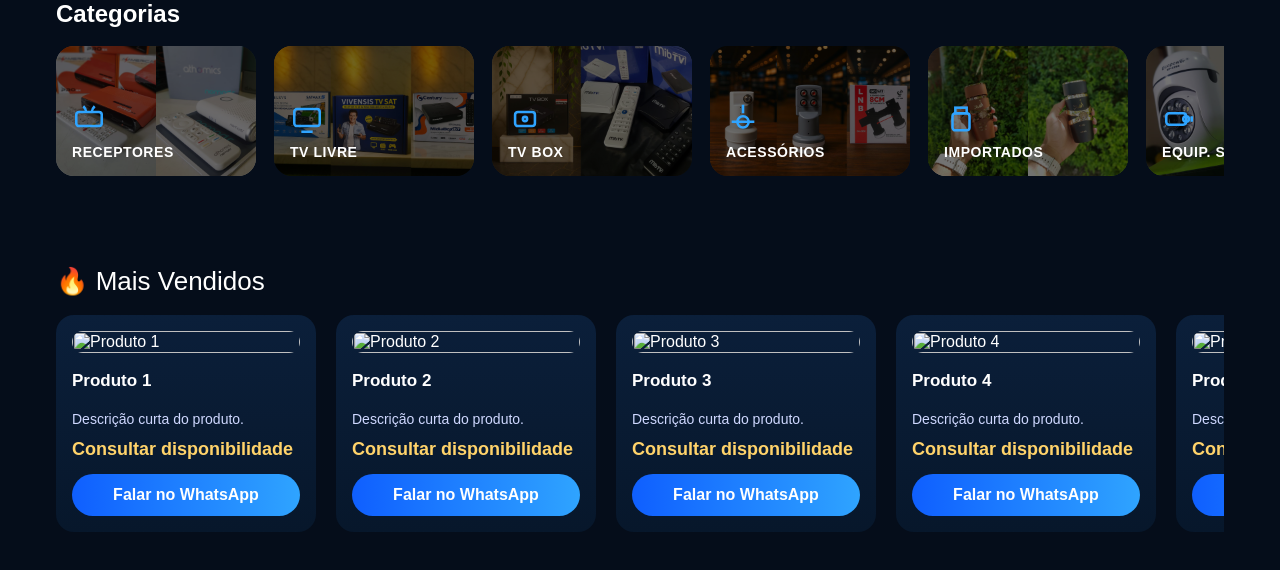
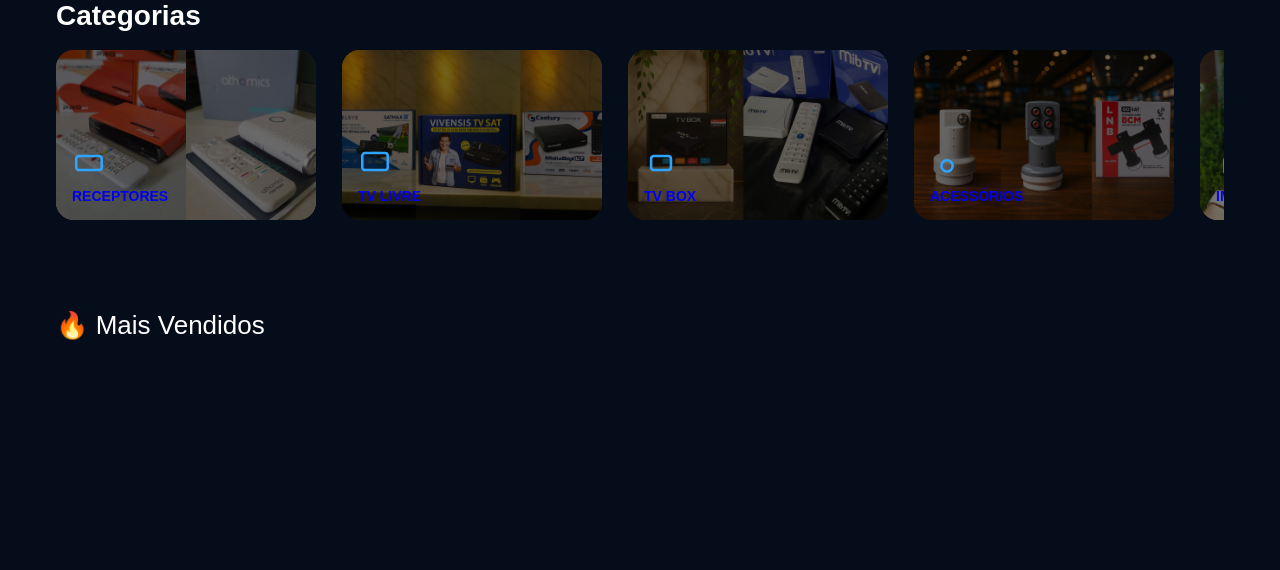
Before and after one commit to mtuber2k23-spec/brasilsat, a plain HTML site: page index.html in a window 1280 px wide. Drawn offline with Linux system fonts and the light colour scheme.

Commit message:
Update index.html

```diff
--- a/index.html
+++ b/index.html
@@ -1,5 +1,15 @@
-<!-- CARROSSEL DE CATEGORIAS - IMAGEM REAL COM OVERLAY -->
+<!-- ================== CARROSSEL DE CATEGORIAS ================== -->
 <style>
+* { box-sizing: border-box; }
+
+body {
+  margin: 0;
+  background: #050d1a;
+  font-family: Arial, Helvetica, sans-serif;
+  color: #ffffff;
+}
+
+/* ---------- CATEGORIAS ---------- */
 .categories-wrapper {
   max-width: 1200px;
   margin: 0 auto 48px;
@@ -9,7 +19,6 @@
 .categories-title {
   font-size: 24px;
   margin-bottom: 18px;
-  color: #ffffff;
   font-weight: 600;
 }
 
@@ -79,119 +88,10 @@
 .category-name {
   font-size: 14px;
   font-weight: 600;
-  letter-spacing: 0.04em;
   text-transform: uppercase;
-  color: #ffffff;
-}
-</style>
-
-<div class="categories-wrapper">
-  <div class="categories-title">Categorias</div>
-
-  <div class="categories-carousel">
-
-    <!-- RECEPTORES -->
-    <a href="#" class="category-card" style="background-image:url('receptores.jpg')">
-      <div class="category-content">
-        <div class="category-icon">
-          <svg viewBox="0 0 24 24">
-            <rect x="3" y="7" width="18" height="10" rx="2"/>
-            <path d="M8 3c2 2 2 4 2 4"/>
-            <path d="M16 3c-2 2-2 4-2 4"/>
-          </svg>
-        </div>
-        <div class="category-name">Receptores</div>
-      </div>
-    </a>
-
-    <!-- TV LIVRE -->
-    <a href="#" class="category-card" style="background-image:url('tvlivre.jpg')">
-      <div class="category-content">
-        <div class="category-icon">
-          <svg viewBox="0 0 24 24">
-            <rect x="3" y="5" width="18" height="12" rx="2"/>
-            <line x1="8" y1="21" x2="16" y2="21"/>
-          </svg>
-        </div>
-        <div class="category-name">TV Livre</div>
-      </div>
-    </a>
-
-    <!-- TV BOX -->
-    <a href="#" class="category-card" style="background-image:url('tvbox.jpg')">
-      <div class="category-content">
-        <div class="category-icon">
-          <svg viewBox="0 0 24 24">
-            <rect x="5" y="7" width="14" height="10" rx="2"/>
-            <circle cx="12" cy="12" r="1.5"/>
-          </svg>
-        </div>
-        <div class="category-name">TV Box</div>
-      </div>
-    </a>
-
-    <!-- ACESSÓRIOS (ANTENA) -->
-    <a href="#" class="category-card" style="background-image:url('acessorios.jpg')">
-      <div class="category-content">
-        <div class="category-icon">
-          <svg viewBox="0 0 24 24">
-            <circle cx="12" cy="14" r="4"/>
-            <path d="M12 2v6"/>
-            <path d="M4 14h16"/>
-          </svg>
-        </div>
-        <div class="category-name">Acessórios</div>
-      </div>
-    </a>
-
-    <!-- IMPORTADOS (PERFUME) -->
-    <a href="#" class="category-card" style="background-image:url('importados.jpg')">
-      <div class="category-content">
-        <div class="category-icon">
-          <svg viewBox="0 0 24 24">
-            <rect x="8" y="4" width="8" height="4"/>
-            <rect x="6" y="8" width="12" height="12" rx="2"/>
-          </svg>
-        </div>
-        <div class="category-name">Importados</div>
-      </div>
-    </a>
-
-    <!-- SEGURANÇA (CÂMERA) -->
-    <a href="#" class="category-card" style="background-image:url('seguranca.jpg')">
-      <div class="category-content">
-        <div class="category-icon">
-          <svg viewBox="0 0 24 24">
-            <rect x="3" y="8" width="14" height="8" rx="2"/>
-            <circle cx="17" cy="12" r="2"/>
-            <path d="M21 10v4"/>
-          </svg>
-        </div>
-        <div class="category-name">Equip. Segurança</div>
-      </div>
-    </a>
-
-  </div>
-</div>
-
-<!DOCTYPE html>
-<html lang="pt-br">
-<head>
-<meta charset="UTF-8">
-<meta name="viewport" content="width=device-width, initial-scale=1.0">
-
-<title>Catálogo Brasil Sat</title>
-
-<style>
-* { box-sizing: border-box; }
-
-body {
-  margin: 0;
-  background: #050d1a;
-  font-family: Arial, Helvetica, sans-serif;
-  color: #ffffff;
 }
 
+/* ---------- MAIS VENDIDOS ---------- */
 .catalog-wrapper {
   max-width: 1200px;
   margin: 0 auto;
@@ -207,7 +107,6 @@
   margin-bottom: 18px;
 }
 
-/* CARROSSEL */
 .carousel {
   display: flex;
   gap: 20px;
@@ -219,13 +118,11 @@
 .carousel::-webkit-scrollbar {
   height: 6px;
 }
-
 .carousel::-webkit-scrollbar-thumb {
   background: #1e90ff;
   border-radius: 10px;
 }
 
-/* CARD */
 .product-card {
   background: linear-gradient(180deg, #0b1f3a, #07172b);
   border-radius: 18px;
@@ -272,133 +169,123 @@
   background: linear-gradient(90deg, #0f5fff, #2fa4ff);
   color: #ffffff;
 }
+
+/* ================== AJUSTE DESKTOP ================== */
+@media (min-width: 1024px) {
+
+  .categories-title {
+    font-size: 28px;
+  }
+
+  .categories-carousel {
+    gap: 26px;
+  }
+
+  .category-card {
+    min-width: 260px;
+    height: 170px;
+  }
+
+  .carousel {
+    gap: 28px;
+  }
+
+  .product-card {
+    width: 300px;
+    padding: 18px;
+  }
+
+  .product-card h3 {
+    font-size: 18px;
+  }
+
+  .price {
+    font-size: 20px;
+  }
+}
 </style>
-</head>
 
-<body>
+<!-- ================== HTML ================== -->
 
-<div class="catalog-wrapper">
+<div class="categories-wrapper">
+  <div class="categories-title">Categorias</div>
 
-  <!-- MAIS VENDIDOS -->
-  <div class="category">
-    <div class="category-title">🔥 Mais Vendidos</div>
+  <div class="categories-carousel">
 
-    <div class="carousel">
+    <a href="#" class="category-card" style="background-image:url('receptores.jpg')">
+      <div class="category-content">
+        <div class="category-icon">
+          <svg viewBox="0 0 24 24">
+            <rect x="3" y="7" width="18" height="10" rx="2"/>
+          </svg>
+        </div>
+        <div class="category-name">Receptores</div>
+      </div>
+    </a>
 
-      <!-- PRODUTO 1 -->
-      <div class="product-card">
-        <img src="IMAGEM_1" alt="Produto 1">
-        <h3>Produto 1</h3>
-        <p>Descrição curta do produto.</p>
-        <div class="price">Consultar disponibilidade</div>
-        <a class="btn" href="https://wa.me/55SEUNUMERO?text=Tenho%20interesse%20no%20Produto%201" target="_blank">
-          Falar no WhatsApp
+    <a href="#" class="category-card" style="background-image:url('tvlivre.jpg')">
+      <div class="category-content">
+        <div class="category-icon">
+          <svg viewBox="0 0 24 24">
+            <rect x="3" y="5" width="18" height="12" rx="2"/>
+          </svg>
+        </div>
+        <div class="category-name">TV Livre</div>
+      </div>
     </a>
+
+    <a href="#" class="category-card" style="background-image:url('tvbox.jpg')">
+      <div class="category-content">
+        <div class="category-icon">
+          <svg viewBox="0 0 24 24">
+            <rect x="5" y="7" width="14" height="10" rx="2"/>
+          </svg>
         </div>
+        <div class="category-name">TV Box</div>
+      </div>
+    </a>
 
-      <!-- PRODUTO 2 -->
-      <div class="product-card">
-        <img src="IMAGEM_2" alt="Produto 2">
-        <h3>Produto 2</h3>
-        <p>Descrição curta do produto.</p>
-        <div class="price">Consultar disponibilidade</div>
-        <a class="btn" href="https://wa.me/55SEUNUMERO?text=Tenho%20interesse%20no%20Produto%202" target="_blank">
-          Falar no WhatsApp
+    <a href="#" class="category-card" style="background-image:url('acessorios.jpg')">
+      <div class="category-content">
+        <div class="category-icon">
+          <svg viewBox="0 0 24 24">
+            <circle cx="12" cy="14" r="4"/>
+          </svg>
+        </div>
+        <div class="category-name">Acessórios</div>
+      </div>
     </a>
+
+    <a href="#" class="category-card" style="background-image:url('importados.jpg')">
+      <div class="category-content">
+        <div class="category-icon">
+          <svg viewBox="0 0 24 24">
+            <rect x="6" y="8" width="12" height="12" rx="2"/>
+          </svg>
         </div>
+        <div class="category-name">Importados</div>
+      </div>
+    </a>
 
-      <!-- PRODUTO 3 -->
-      <div class="product-card">
-        <img src="IMAGEM_3" alt="Produto 3">
-        <h3>Produto 3</h3>
-        <p>Descrição curta do produto.</p>
-        <div class="price">Consultar disponibilidade</div>
-        <a class="btn" href="https://wa.me/55SEUNUMERO?text=Tenho%20interesse%20no%20Produto%203" target="_blank">
-          Falar no WhatsApp
+    <a href="#" class="category-card" style="background-image:url('seguranca.jpg')">
+      <div class="category-content">
+        <div class="category-icon">
+          <svg viewBox="0 0 24 24">
+            <rect x="3" y="8" width="14" height="8" rx="2"/>
+          </svg>
+        </div>
+        <div class="category-name">Equip. Segurança</div>
+      </div>
     </a>
-      </div>
-
-      <!-- PRODUTO 4 -->
-      <div class="product-card">
-        <img src="IMAGEM_4" alt="Produto 4">
-        <h3>Produto 4</h3>
-        <p>Descrição curta do produto.</p>
-        <div class="price">Consultar disponibilidade</div>
-        <a class="btn" href="https://wa.me/55SEUNUMERO?text=Tenho%20interesse%20no%20Produto%204" target="_blank">
-          Falar no WhatsApp
-        </a>
-      </div>
-
-      <!-- PRODUTO 5 -->
-      <div class="product-card">
-        <img src="IMAGEM_5" alt="Produto 5">
-        <h3>Produto 5</h3>
-        <p>Descrição curta do produto.</p>
-        <div class="price">Consultar disponibilidade</div>
-        <a class="btn" href="https://wa.me/55SEUNUMERO?text=Tenho%20interesse%20no%20Produto%205" target="_blank">
-          Falar no WhatsApp
-        </a>
-      </div>
-
-      <!-- PRODUTO 6 -->
-      <div class="product-card">
-        <img src="IMAGEM_6" alt="Produto 6">
-        <h3>Produto 6</h3>
-        <p>Descrição curta do produto.</p>
-        <div class="price">Consultar disponibilidade</div>
-        <a class="btn" href="https://wa.me/55SEUNUMERO?text=Tenho%20interesse%20no%20Produto%206" target="_blank">
-          Falar no WhatsApp
-        </a>
-      </div>
-
-      <!-- PRODUTO 7 -->
-      <div class="product-card">
-        <img src="IMAGEM_7" alt="Produto 7">
-        <h3>Produto 7</h3>
-        <p>Descrição curta do produto.</p>
-        <div class="price">Consultar disponibilidade</div>
-        <a class="btn" href="https://wa.me/55SEUNUMERO?text=Tenho%20interesse%20no%20Produto%207" target="_blank">
-          Falar no WhatsApp
-        </a>
-      </div>
-
-      <!-- PRODUTO 8 -->
-      <div class="product-card">
-        <img src="IMAGEM_8" alt="Produto 8">
-        <h3>Produto 8</h3>
-        <p>Descrição curta do produto.</p>
-        <div class="price">Consultar disponibilidade</div>
-        <a class="btn" href="https://wa.me/55SEUNUMERO?text=Tenho%20interesse%20no%20Produto%208" target="_blank">
-          Falar no WhatsApp
-        </a>
-      </div>
-
-      <!-- PRODUTO 9 -->
-      <div class="product-card">
-        <img src="IMAGEM_9" alt="Produto 9">
-        <h3>Produto 9</h3>
-        <p>Descrição curta do produto.</p>
-        <div class="price">Consultar disponibilidade</div>
-        <a class="btn" href="https://wa.me/55SEUNUMERO?text=Tenho%20interesse%20no%20Produto%209" target="_blank">
-          Falar no WhatsApp
-        </a>
-      </div>
-
-      <!-- PRODUTO 10 -->
-      <div class="product-card">
-        <img src="IMAGEM_10" alt="Produto 10">
-        <h3>Produto 10</h3>
-        <p>Descrição curta do produto.</p>
-        <div class="price">Consultar disponibilidade</div>
-        <a class="btn" href="https://wa.me/55SEUNUMERO?text=Tenho%20interesse%20no%20Produto%2010" target="_blank">
-          Falar no WhatsApp
-        </a>
-      </div>
 
   </div>
 </div>
 
+<div class="catalog-wrapper">
+  <div class="category">
+    <div class="category-title">🔥 Mais Vendidos</div>
+    <div class="carousel">
+      <!-- Seus 10 produtos permanecem aqui -->
     </div>
-
-</body>
-</html>
+  </div>
+</div>
```
Lines whose indentation alone changed are shown as unchanged.
